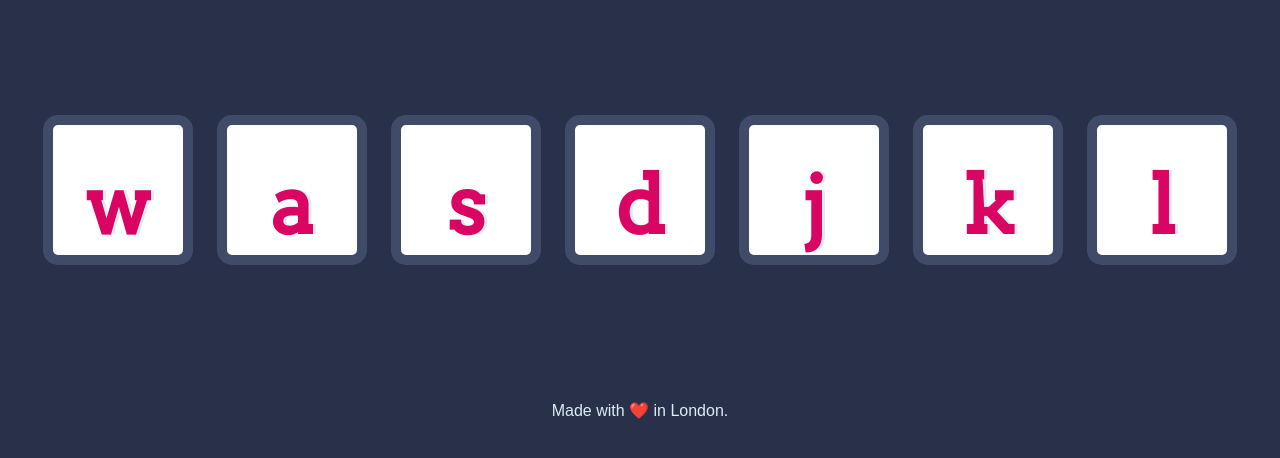
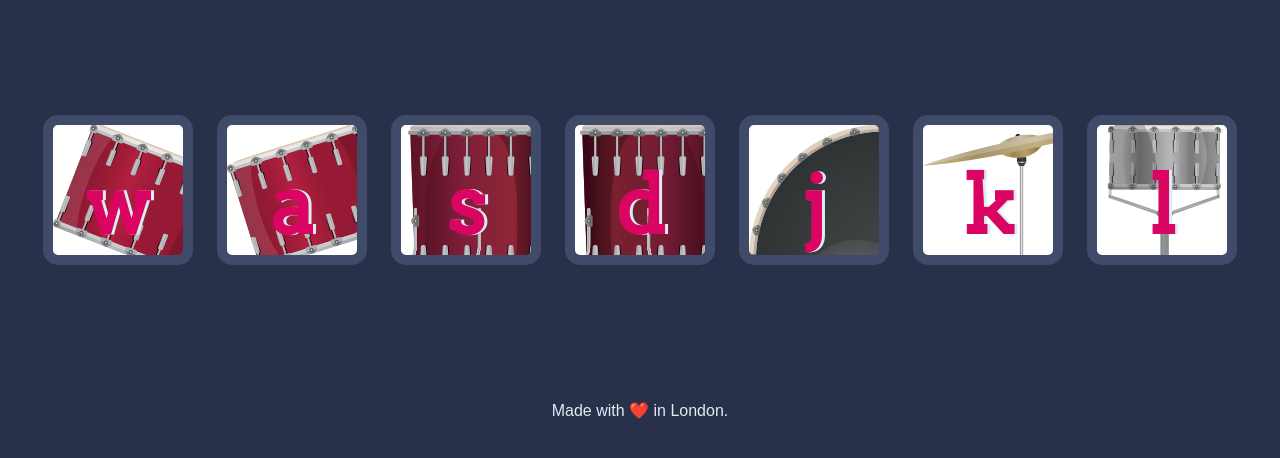
Before and after one commit to smguerra/drum-kit, a plain HTML site: page index.html in a window 1280 px wide. Shown: the part 174-632 px from the top of the page. Drawn offline with Linux system fonts and the light colour scheme; the site is published under a folder, as on GitHub Pages, so addresses that start at the root find nothing.

Commit message:
reorganised file sctructure as images where not showing in gitHub

```diff
--- a/assets/style/styles.css
+++ b/assets/style/styles.css
@@ -17,31 +17,31 @@ footer {
 }
 
 .w {
-  background-image: url("/images/tom1.png");
+  background-image: url("../images/tom1.png");
 }
 
 .a {
-  background-image: url("/images/tom2.png");
+  background-image: url("../images/tom2.png");
 }
 
 .s {
-  background-image: url("/images/tom3.png");
+  background-image: url("../images/tom3.png");
 }
 
 .d {
-  background-image: url("/images/tom4.png");
+  background-image: url("../images/tom4.png");
 }
 
 .j {
-  background-image: url("/images/kick.png");
+  background-image: url("../images/kick.png");
 }
 
 .k {
-  background-image: url("/images/crash.png");
+  background-image: url("../images/crash.png");
 }
 
 .l {
-  background-image: url("/images/snare.png");
+  background-image: url("../images/snare.png");
 }
 
 .set {
```
Also changed, not shown: assets/images/crash.png (renamed from images/crash.png), assets/images/kick.png (renamed from images/kick.png), assets/images/snare.png (renamed from images/snare.png), assets/images/tom1.png (renamed from images/tom1.png), assets/images/tom2.png (renamed from images/tom2.png), assets/images/tom3.png (renamed from images/tom3.png), assets/images/tom4.png (renamed from images/tom4.png).
